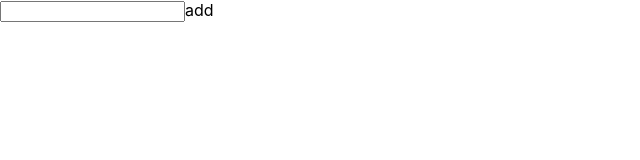
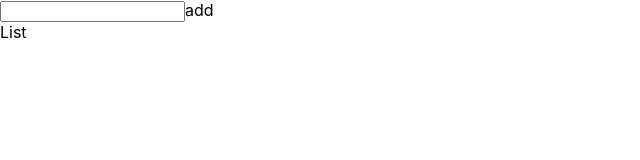
Before and after one commit to Soe-Hok-Gie/halo-koding, a React (Create React App) app: page / in a window 1280 px wide. Shown: the top 160 px of the page, without its empty margins (0-640 px from the left). Built offline with nearby package versions, Linux system fonts and the light colour scheme.

Commit message:
membuat form list utk mapping hasil list

```diff
--- /dev/null
+++ b/src/components/List.js
@@ -0,0 +1,7 @@
+import React from "react";
+
+const List = () => {
+  return <div>List</div>;
+};
+
+export default List;
--- a/src/components/Todolist.js
+++ b/src/components/Todolist.js
@@ -1,4 +1,5 @@
 import React, { useState } from "react";
+import List from "./List";
 
 const Todolist = () => {
   const [currentItem, setCurrentItem] = useState();
@@ -13,10 +14,14 @@ const Todolist = () => {
     setCurrentItem("");
   };
   return (
-    <form>
-      <input value={currentItem} onChange={onChangeValue} />
-      <bottom onClick={addItemList}>add</bottom>
-    </form>
+    <div>
+      <form>
+        <input value={currentItem} onChange={onChangeValue} />
+        <bottom onClick={addItemList}>add</bottom>
+      </form>
+
+      <List />
+    </div>
   );
 };
 
```
